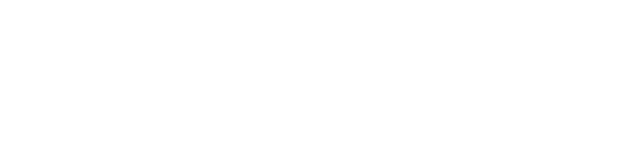
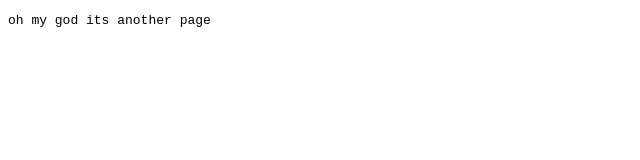
Before and after one commit to spicata/pressg, a plain HTML site: page docs/another_page.html in a window 1280 px wide. Shown: the whole page, without its empty margins (0-640 px from the left). Drawn offline with Linux system fonts and the light colour scheme.

```diff
--- a/docs/another_page.html
+++ b/docs/another_page.html
@@ -4,7 +4,7 @@
 </head>
 <body>
 <pre>
-
+oh my god its another page
 </pre>
 </body>
 </html>
```
Also changed, not shown: 1 other file.
